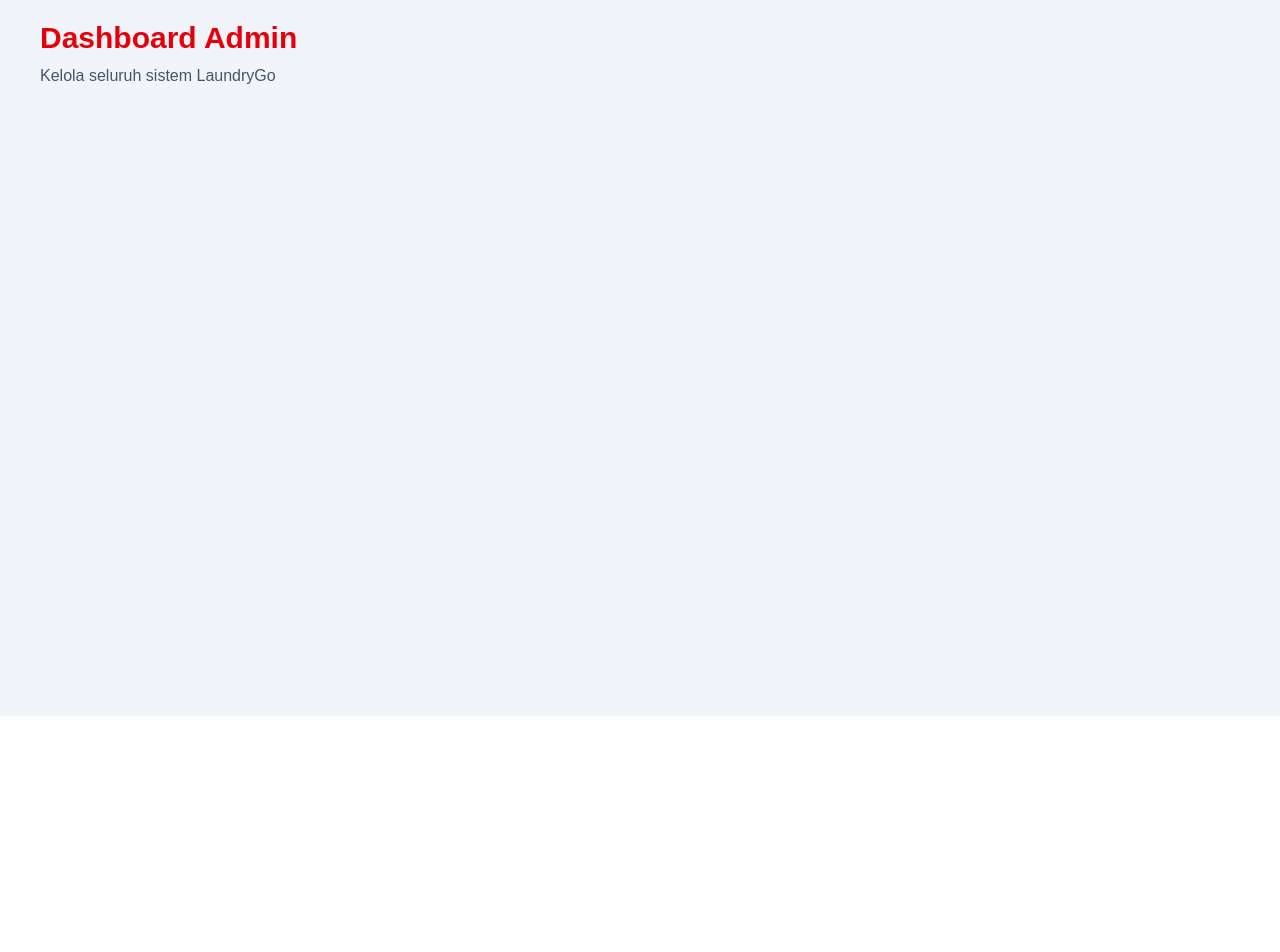
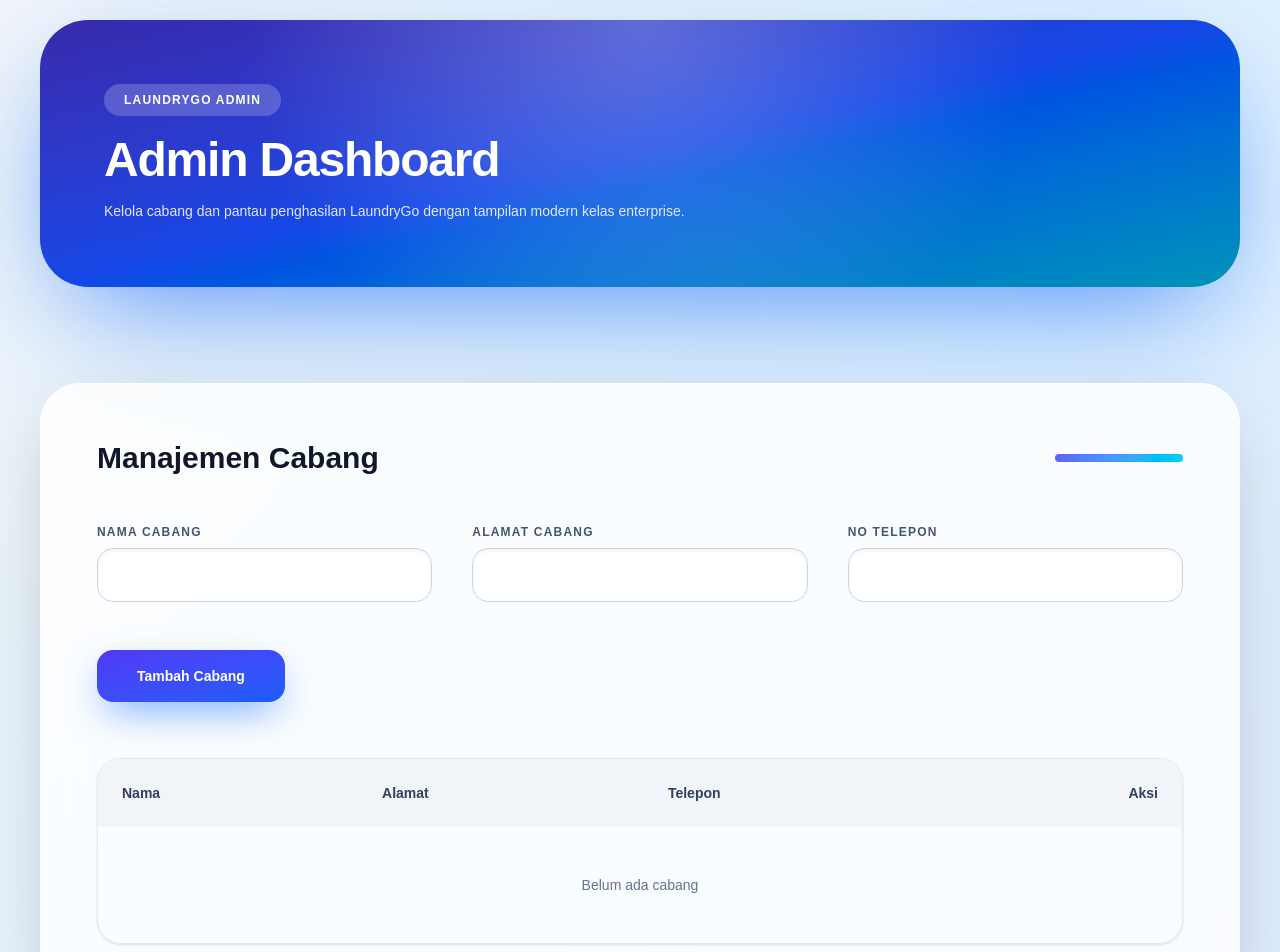
Before and after one commit to MohammadKevin/LaundryGo, a Next.js app: page /dashboard/admin in a window 1280 px wide. Shown: the part 20-972 px from the top of the page. Before the commit the page ends 800 px from the top, so only its background shows below. Built offline with nearby package versions, Linux system fonts and the light colour scheme.

Commit message:
add Page Admin

```diff
--- a/src/app/dashboard/admin/page.tsx
+++ b/src/app/dashboard/admin/page.tsx
@@ -1,13 +1,248 @@
-export default function AdminDashboard() {
+'use client'
+
+import { useEffect, useState } from 'react'
+
+type Branch = {
+    id: string
+    nama: string
+    alamat: string
+    telepon: string
+}
+
+type Order = {
+    cabang: string
+    totalHarga: number
+    status: string
+}
+
+export default function AdminDashboardPage() {
+    const [branches, setBranches] = useState<Branch[]>([])
+    const [nama, setNama] = useState('')
+    const [alamat, setAlamat] = useState('')
+    const [telepon, setTelepon] = useState('')
+    const [editingId, setEditingId] = useState<string | null>(null)
+
+    const [income, setIncome] = useState<Record<string, number>>({})
+    const [totalIncome, setTotalIncome] = useState(0)
+
+    const loadBranches = () => {
+        setBranches(
+            JSON.parse(localStorage.getItem('laundry_branches') || '[]')
+        )
+    }
+
+    const loadIncome = () => {
+        const orders: Order[] = JSON.parse(
+            localStorage.getItem('laundry_orders') || '[]'
+        )
+
+        const selesai = orders.filter(o => o.status === 'Selesai')
+
+        let total = 0
+        const perCabang: Record<string, number> = {}
+
+        selesai.forEach(o => {
+            total += o.totalHarga || 0
+            perCabang[o.cabang] =
+                (perCabang[o.cabang] || 0) + (o.totalHarga || 0)
+        })
+
+        setIncome(perCabang)
+        setTotalIncome(total)
+    }
+
+    useEffect(() => {
+        loadBranches()
+        loadIncome()
+    }, [])
+
+    const handleSave = () => {
+        if (!nama || !alamat || !telepon) return alert('Lengkapi data')
+
+        const updated = editingId
+            ? branches.map(b =>
+                  b.id === editingId
+                      ? { ...b, nama, alamat, telepon }
+                      : b
+              )
+            : [
+                  ...branches,
+                  {
+                      id: `CB-${Date.now()}`,
+                      nama,
+                      alamat,
+                      telepon,
+                  },
+              ]
+
+        localStorage.setItem('laundry_branches', JSON.stringify(updated))
+        setBranches(updated)
+        resetForm()
+    }
+
+    const resetForm = () => {
+        setNama('')
+        setAlamat('')
+        setTelepon('')
+        setEditingId(null)
+    }
+
     return (
-        <div className="min-h-[calc(100vh-64px)] bg-slate-100 p-10">
-            <h1 className="text-3xl font-bold text-red-600">
-                Dashboard Admin
-            </h1>
+        <div className="min-h-screen space-y-24 bg-gradient-to-br from-slate-100 via-sky-100 to-indigo-100 p-10">
 
-            <p className="mt-2 text-slate-600">
-                Kelola seluruh sistem LaundryGo
-            </p>
+            {/* HERO */}
+            <section className="relative overflow-hidden rounded-[48px] bg-gradient-to-br from-indigo-800 via-blue-700 to-cyan-600 p-16 text-white shadow-[0_40px_120px_-30px_rgba(59,130,246,0.9)]">
+                <div className="absolute inset-0 bg-[radial-gradient(circle_at_top,rgba(255,255,255,0.25),transparent_60%)]" />
+                <div className="relative">
+                    <span className="inline-block mb-5 rounded-full bg-white/20 px-5 py-2 text-xs font-black tracking-widest uppercase">
+                        LaundryGo Admin
+                    </span>
+                    <h1 className="text-5xl font-black tracking-tight">
+                        Admin Dashboard
+                    </h1>
+                    <p className="mt-4 max-w-2xl text-indigo-100 text-sm leading-relaxed">
+                        Kelola cabang dan pantau penghasilan LaundryGo dengan
+                        tampilan modern kelas enterprise.
+                    </p>
+                </div>
+            </section>
+
+            {/* CABANG */}
+            <section className="rounded-[40px] bg-white/80 backdrop-blur-xl p-14 shadow-[0_25px_80px_-20px_rgba(0,0,0,0.25)] border border-white">
+                <div className="flex items-center justify-between mb-12">
+                    <h2 className="text-3xl font-black text-slate-900">
+                        Manajemen Cabang
+                    </h2>
+                    <div className="h-2 w-32 rounded-full bg-gradient-to-r from-indigo-500 to-cyan-400" />
+                </div>
+
+                <div className="grid md:grid-cols-3 gap-10 mb-12">
+                    <Input label="Nama Cabang" value={nama} onChange={setNama} />
+                    <Input label="Alamat Cabang" value={alamat} onChange={setAlamat} />
+                    <Input label="No Telepon" value={telepon} onChange={setTelepon} />
+                </div>
+
+                <div className="flex gap-5 mb-14">
+                    <button
+                        onClick={handleSave}
+                        className="rounded-2xl bg-gradient-to-br from-indigo-600 to-blue-600 px-10 py-4 text-sm font-black text-white shadow-[0_15px_40px_-10px_rgba(59,130,246,0.8)] hover:scale-[1.04] active:scale-95 transition"
+                    >
+                        {editingId ? 'Update Cabang' : 'Tambah Cabang'}
+                    </button>
+
+                    {editingId && (
+                        <button
+                            onClick={resetForm}
+                            className="rounded-2xl border-2 border-slate-300 px-10 py-4 text-sm font-bold text-slate-700 hover:bg-slate-100"
+                        >
+                            Batal
+                        </button>
+                    )}
+                </div>
+
+                <div className="overflow-hidden rounded-3xl border border-slate-200 shadow">
+                    <table className="w-full text-sm">
+                        <thead className="bg-slate-100 text-slate-700">
+                            <tr>
+                                <th className="p-6 text-left">Nama</th>
+                                <th className="p-6 text-left">Alamat</th>
+                                <th className="p-6 text-left">Telepon</th>
+                                <th className="p-6 text-right">Aksi</th>
+                            </tr>
+                        </thead>
+                        <tbody>
+                            {branches.length === 0 ? (
+                                <tr>
+                                    <td colSpan={4} className="p-12 text-center text-slate-500">
+                                        Belum ada cabang
+                                    </td>
+                                </tr>
+                            ) : (
+                                branches.map(b => (
+                                    <tr
+                                        key={b.id}
+                                        className="border-t hover:bg-indigo-50/40 transition"
+                                    >
+                                        <td className="p-6 font-bold text-slate-900">
+                                            {b.nama}
+                                        </td>
+                                        <td className="p-6 text-slate-700">
+                                            {b.alamat}
+                                        </td>
+                                        <td className="p-6 text-slate-700">
+                                            {b.telepon}
+                                        </td>
+                                        <td className="p-6 text-right space-x-6">
+                                            <button className="font-bold text-indigo-600 hover:underline">
+                                                Edit
+                                            </button>
+                                            <button className="font-bold text-red-600 hover:underline">
+                                                Hapus
+                                            </button>
+                                        </td>
+                                    </tr>
+                                ))
+                            )}
+                        </tbody>
+                    </table>
+                </div>
+            </section>
+
+            {/* PENGHASILAN */}
+            <section className="rounded-[40px] bg-gradient-to-br from-emerald-50 to-white p-14 shadow-[0_25px_80px_-20px_rgba(16,185,129,0.4)] border">
+                <h2 className="text-3xl font-black text-slate-900 mb-14">
+                    Penghasilan Cabang
+                </h2>
+
+                <div className="grid md:grid-cols-3 gap-10 mb-16">
+                    {Object.entries(income).map(([cabang, total]) => (
+                        <div
+                            key={cabang}
+                            className="relative overflow-hidden rounded-3xl bg-gradient-to-br from-emerald-500 to-green-600 p-10 text-white shadow-[0_25px_70px_-15px_rgba(16,185,129,0.85)]"
+                        >
+                            <div className="absolute inset-0 bg-white/10" />
+                            <p className="relative text-sm font-semibold opacity-90">
+                                {cabang}
+                            </p>
+                            <p className="relative mt-4 text-4xl font-black">
+                                Rp {total.toLocaleString('id-ID')}
+                            </p>
+                        </div>
+                    ))}
+                </div>
+
+                <div className="rounded-3xl bg-gradient-to-br from-green-600 to-emerald-600 p-12 text-white shadow-[0_30px_90px_-20px_rgba(16,185,129,0.9)]">
+                    <p className="text-sm font-bold uppercase tracking-widest opacity-90">
+                        Total Penghasilan
+                    </p>
+                    <p className="mt-2 text-5xl font-black">
+                        Rp {totalIncome.toLocaleString('id-ID')}
+                    </p>
+                </div>
+            </section>
         </div>
     )
 }
+
+function Input({
+    label,
+    value,
+    onChange,
+}: {
+    label: string
+    value: string
+    onChange: (v: string) => void
+}) {
+    return (
+        <div>
+            <label className="block mb-2 text-xs font-black text-slate-600 uppercase tracking-widest">
+                {label}
+            </label>
+            <input
+                value={value}
+                onChange={e => onChange(e.target.value)}
+                className="w-full rounded-2xl border border-slate-300 bg-white px-5 py-4 text-sm text-slate-900 shadow-inner focus:outline-none focus:ring-4 focus:ring-indigo-500/30"
+            />
+        </div>
+    )
+}
```
Also changed, not shown: src/app/dashboard/kurir/delivery-laundry/page.tsx (+29 -23 lines).
